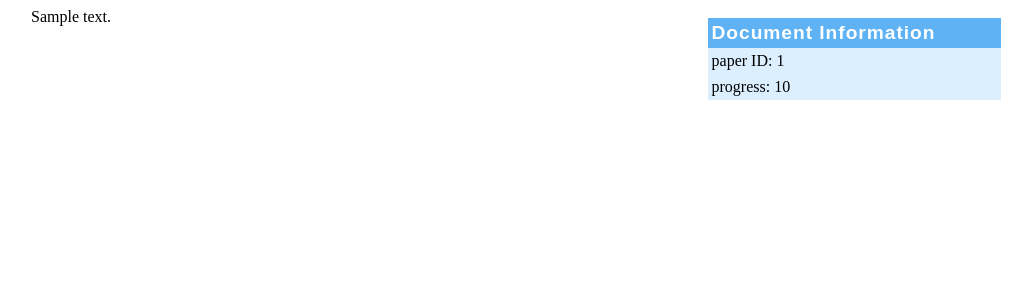
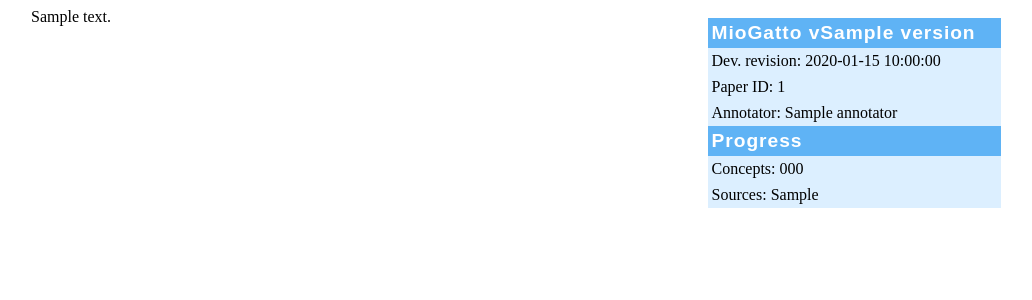
Before and after one commit to wtsnjp/MioGatto, a Python web app: template server/templates/index.html in a window 1280 px wide. Shown: the top 300 px of the page, without its empty margins (129-1161 px from the left). Run offline with Jinja, Linux system fonts and the light colour scheme; the template is opened without the code that fills it: most values are stand-ins (such as "Sample title", 1, 10 or a date in 2020).

Commit message:
show more information in the sidebar

```diff
--- a/server/templates/index.html
+++ b/server/templates/index.html
@@ -23,13 +23,19 @@
 <div class="sidebar">
 <div class="sidebar-item">
 <div class="sidebar-box">
-<div class="sidebar-box-title">Document Information</div>
+<div class="sidebar-box-title">MioGatto v{{ version }}</div>
 <div class="sidebar-box-body">
-  <p>paper ID: {{ paper_id }}</p>
-  <p>progress: {{ progress }}</p>
+  <p>Dev. revision: {{ rev_date }}</p>
+  <p>Paper ID: {{ paper_id }}</p>
+  <p>Annotator: {{ annotator }}</p>
 </div>
+<div class="sidebar-box-title">Progress</div>
+<div class="sidebar-box-body">
+  <p>Concepts: {{ p_concept }}</p>
+  <p>Sources: {{ nof_sog }}</p>
 </div>
 <div id="anno-box" class="sidebar-box">
+</div>
 </div>
 </div>
 </div>
--- a/static/style.css
+++ b/static/style.css
@@ -33,7 +33,7 @@ Version: 2021-03-26
 }
 
 .sidebar-box-body {
-    max-height: calc(100vh - 9em);  /* FIXME: shouldn't be a magic number */
+    max-height: calc(100vh - 15em);  /* FIXME: shouldn't be a magic number */
     overflow: auto;
 }
 
```
Also changed, not shown: server/__main__.py (+14 -4 lines).
